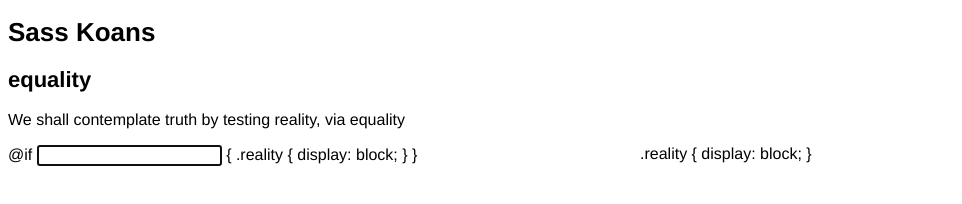
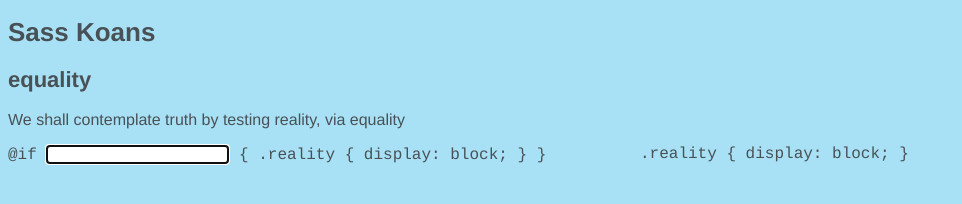
Before and after one commit to ShaneQful/sass-koans, a website: page index.html in a window 1280 px wide. Shown: the whole page, without its empty margins (0-962 px from the left). Drawn offline with Linux system fonts and the light colour scheme.

Commit message:
Update styles.css

```diff
--- a/css/styles.css
+++ b/css/styles.css
@@ -1,6 +1,8 @@
 body {
   font-family: "Helvetica Neue", Helvetica, Arial, "Lucida Grande", sans-serif;
   font-size: 16px;
+  background-color: #A8E1F5;
+  color: #485156;
 }
 
 .title {
@@ -14,4 +16,9 @@
 .sass, .css {
   width: 50%;
   float:left;
+  font-family:courier;
 }
+
+.blank {
+  border: 1px solid #7B8C93;
+}
```
